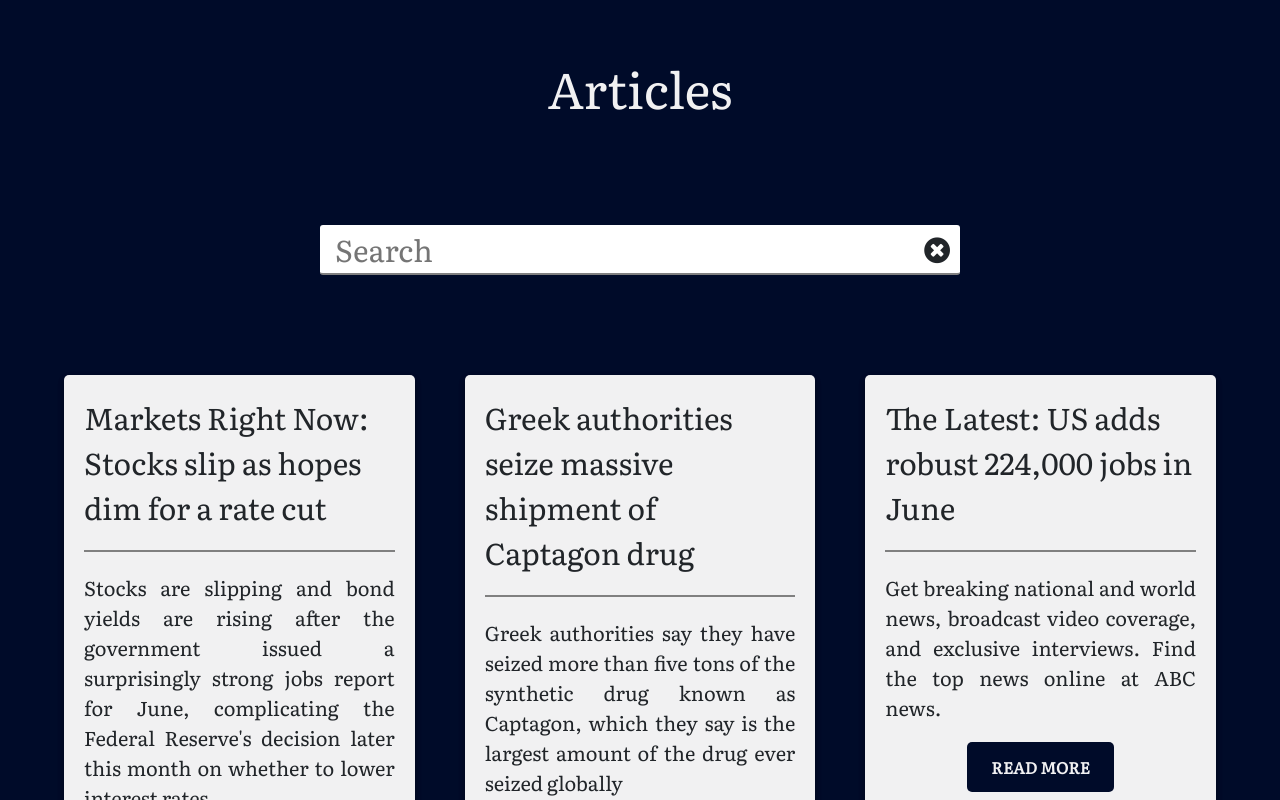
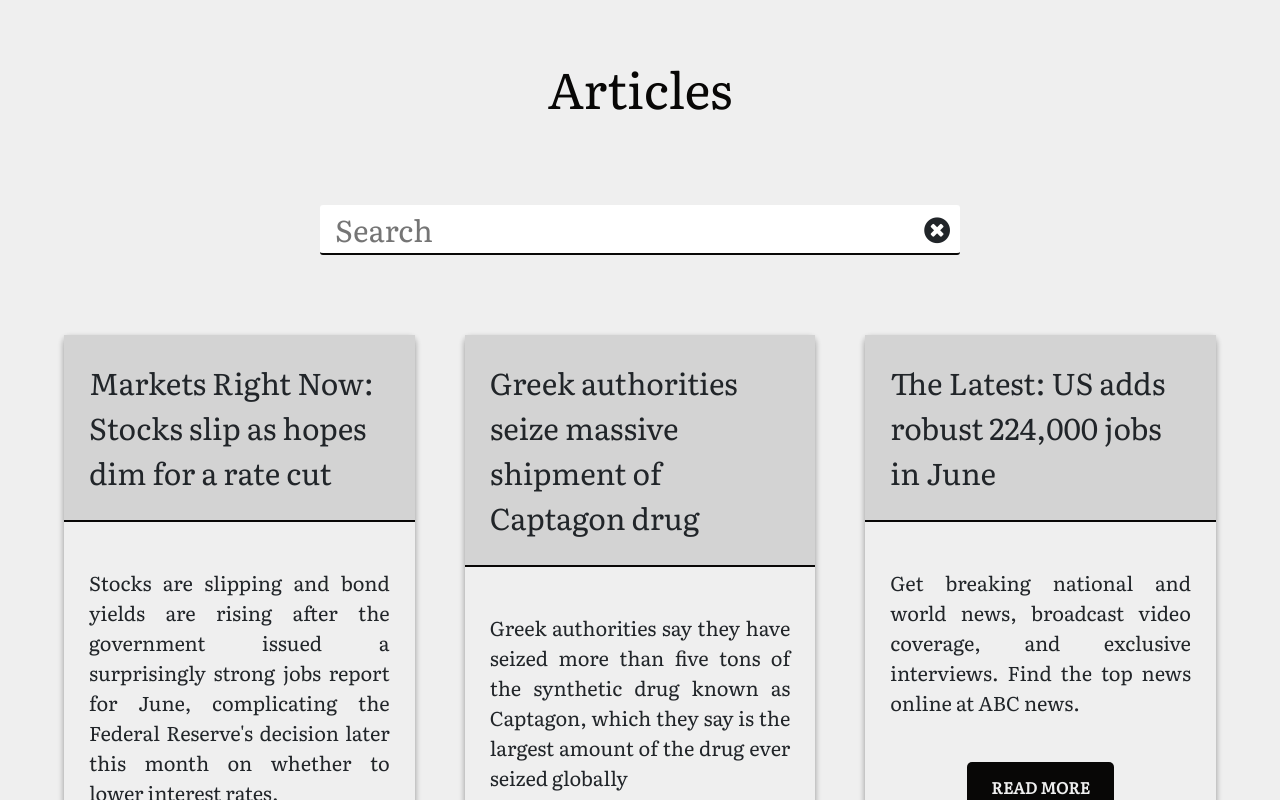
Before and after one commit to aanndch/News-App, a React (Create React App) app: page /news/abc-news in a window 1280 px wide. Shown: the top 800 px of the page. Built offline with nearby package versions, Linux system fonts and the light colour scheme.

Commit message:
Updated colors and minor code changes

```diff
--- a/src/App.css
+++ b/src/App.css
@@ -1,4 +1,11 @@
 @import url("https://fonts.googleapis.com/css?family=Literata");
+
+:root {
+  --white: #efefef;
+  --black: #080706;
+  --gold: #d1b280;
+  --grey: #d3d3d3;
+}
 
 * {
   margin: 0;
@@ -10,12 +17,12 @@
   display: flex;
   min-height: 100vh;
   flex-direction: column;
-  justify-content: space-between
+  justify-content: space-between;
 }
 
 body {
   font-family: "Literata";
-  background-color: #000b29;
+  background-color: var(--white);
 }
 
 /* Channel List */
@@ -24,7 +31,7 @@ body {
   font-size: 50px;
   text-align: center;
   margin: 50px;
-  color: #f1f1f2;
+  color: var(--black);
 }
 
 #channel-search {
@@ -41,16 +48,16 @@ body {
   border: none;
   padding-left: 15px;
   border-radius: 3px;
-  border-bottom: 2px solid grey;
+  border-bottom: 2px solid var(--black);
 }
 
 #channel-search-bar:focus {
   outline: none;
-  border-bottom: 2px solid grey;
+  border-bottom: 2px solid var(--black);
 }
 
 #channel-list {
-  background-color: white;
+  background-color: var(--white);
   width: 60%;
   margin: 50px auto;
   padding: 0;
@@ -62,7 +69,7 @@ body {
 #channel-list a {
   width: 100%;
   text-decoration: none;
-  color: black;
+  color: var(--black);
 }
 
 .fa-times-circle {
@@ -105,11 +112,11 @@ body {
 
 #article-search {
   width: 50%;
-  margin: 50px auto;
+  margin: 80px auto;
   position: relative;
 }
 
-#search-bar {
+#article-search-bar {
   width: 100%;
   height: 50px;
   font-size: 30px;
@@ -117,12 +124,12 @@ body {
   border: none;
   padding-left: 15px;
   border-radius: 3px;
-  border-bottom: 2px solid grey;
+  border-bottom: 2px solid var(--black);
 }
 
-#search-bar:focus {
+#article-search-bar:focus {
   outline: none;
-  border-bottom: 2px solid grey;
+  border-bottom: 2px solid var(--black);
 }
 
 .contentContainer {
@@ -133,23 +140,25 @@ body {
 }
 
 .article-card {
-  background-color: #f1f1f2;
+  background-color: var(--white);
   border-radius: 5px;
   display: inline-block;
-  margin-bottom: 35px;
-  padding: 20px;
+  margin-bottom: 40px;
   box-shadow: 0 3px 6px rgba(0, 0, 0, 0.16), 0 3px 6px rgba(0, 0, 0, 0.23);
+  padding-bottom: 25px;
 }
 
 .article-title {
+  background: var(--grey);
   font-size: 30px;
   font-weight: 500;
-  padding-bottom: 20px;
+  padding: 25px;
   margin-bottom: 20px;
-  border-bottom: 2px solid grey;
+  border-bottom: 2px solid var(--black);
 }
 
 .article-desc {
+  padding: 25px;
   font-size: 20px;
   text-align: justify;
 }
@@ -276,9 +285,9 @@ button {
 button.learn-more {
   transition: all 0.5s cubic-bezier(0.65, -0.25, 0.25, 1.95);
   font-weight: 900;
-  color: #f1f1f2;
+  color: var(--white);
   padding: 0.8rem 1.5rem;
-  background: #000b29;
+  background: var(--black);
   text-transform: uppercase;
 }
 
@@ -289,7 +298,7 @@ button.learn-more:hover {
 /* Main article button */
 
 #redirect-url-button {
-  background-color: #000b29;
+  background-color: var(--black);
 }
 
 /* Footer */
@@ -299,5 +308,5 @@ button.learn-more:hover {
   width: 100%;
   font-size: 20px;
   text-align: center;
-	color: #f1f1f2;
+  color: var(--black);
 }
--- a/src/App.js
+++ b/src/App.js
@@ -9,10 +9,12 @@ function App() {
   return (
     <Router>
       <div className="App">
-        <Switch>
-          <Route path="/" exact component={ChannelList} />
-          <Route path="/news/:id" component={ChannelNews} />
-        </Switch>
+        <div id="content">
+          <Switch>
+            <Route path="/" exact component={ChannelList} />
+            <Route path="/news/:id" component={ChannelNews} />
+          </Switch>
+        </div>
         <Footer />
       </div>
     </Router>
--- a/src/components/ChannelList.js
+++ b/src/components/ChannelList.js
@@ -75,12 +75,9 @@ export default class ChannelList extends Component {
   };
 
   render() {
-    let channelList;
-    if (this.state.loading) {
-      channelList = <div>Loading GIF</div>;
-    } else {
-      let channels = [];
-      channels = this.state.channels.filter(channel => {
+    let channelList = [];
+    if (!this.state.loading) {
+      let channels = this.state.channels.filter(channel => {
         return channel.name
           .toLowerCase()
           .includes(this.state.search.toLowerCase());
--- a/src/components/ChannelNews.js
+++ b/src/components/ChannelNews.js
@@ -253,18 +253,17 @@ export default class ChannelNews extends Component {
 
   clearSearch = () => {
     this.setState({ search: "" });
-    document.getElementById("search-bar").value = "";
+    document.getElementById("article-search-bar").value = "";
   };
 
   render() {
-    let articles = [];
-    articles = this.state.articles.filter(article => {
+    let filteredArticles = this.state.articles.filter(article => {
       return article.title
         .toLowerCase()
         .includes(this.state.search.toLowerCase());
     });
 
-    articles = articles.map((article, i) => {
+    filteredArticles = filteredArticles.map((article, i) => {
       return (
         <ArticleCard
           title={article.title}
@@ -286,7 +285,7 @@ export default class ChannelNews extends Component {
             onChange={this.handleSearch}
             placeholder="Search"
             maxLength="30"
-            id="search-bar"
+            id="article-search-bar"
           />
           <i
             className="fa fa-times-circle"
@@ -302,7 +301,7 @@ export default class ChannelNews extends Component {
               </div>
             </div>
           ) : (
-            articles
+            filteredArticles
           )}
         </div>
       </Fragment>
```
Lines whose indentation alone changed are shown as unchanged.
